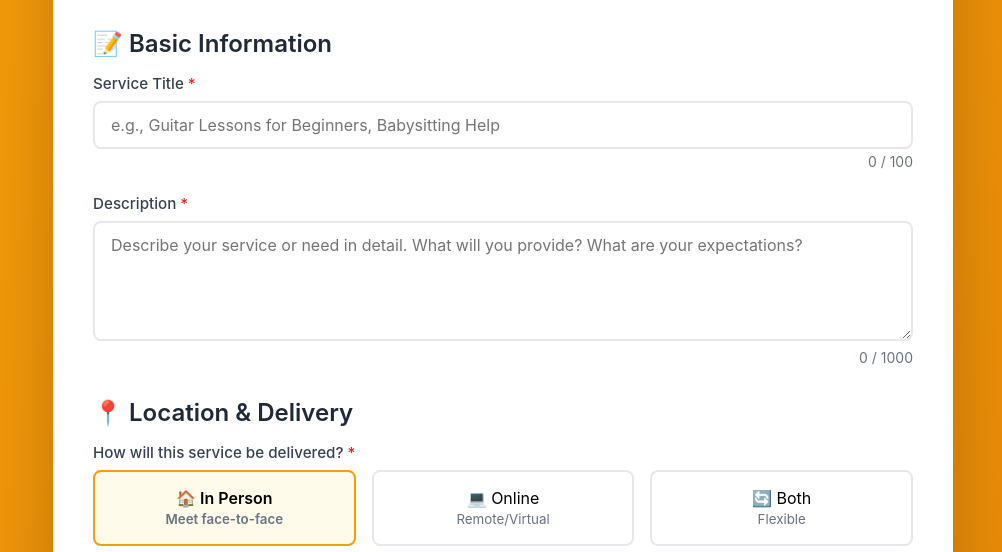
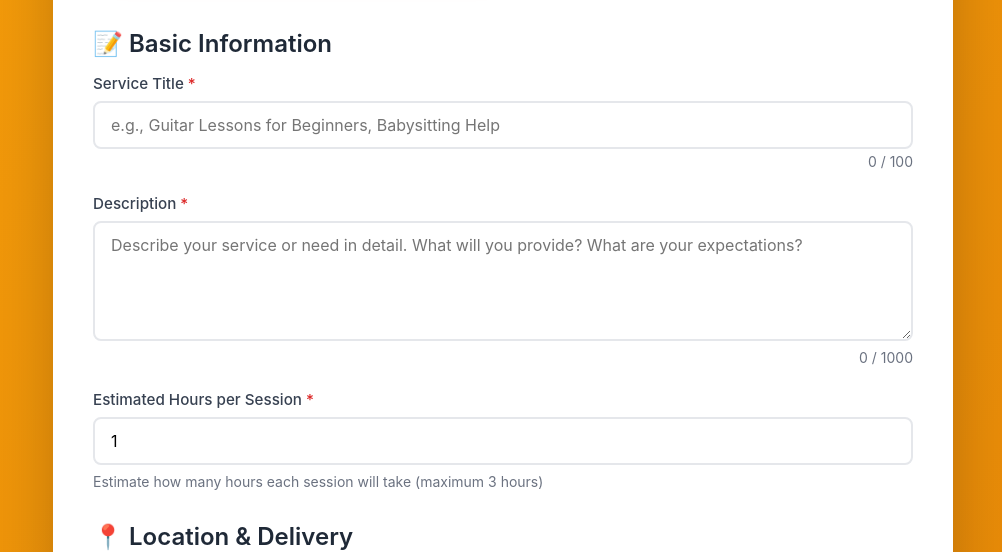
Before and after one commit to mzyavuz/SWE-573-Software-Development-Practice, a plain HTML site: page the-hive/frontend/templates/create-service.html in a window 1280 px wide. Shown: the part 433-985 px from the top of the page, without its empty margins (137-1139 px from the left). Drawn offline with nearby package versions, Linux system fonts and the light colour scheme.

Commit message:
Set default service type to 'offer' on page load

```diff
--- a/the-hive/frontend/templates/create-service.html
+++ b/the-hive/frontend/templates/create-service.html
@@ -1383,6 +1383,11 @@
                 window.location.href = '/';
             }
         }
+
+        // Ensure offer fields are visible by default
+        window.addEventListener('DOMContentLoaded', function() {
+            selectServiceType('offer');
+        });
     </script>
 </body>
 </html>
```
